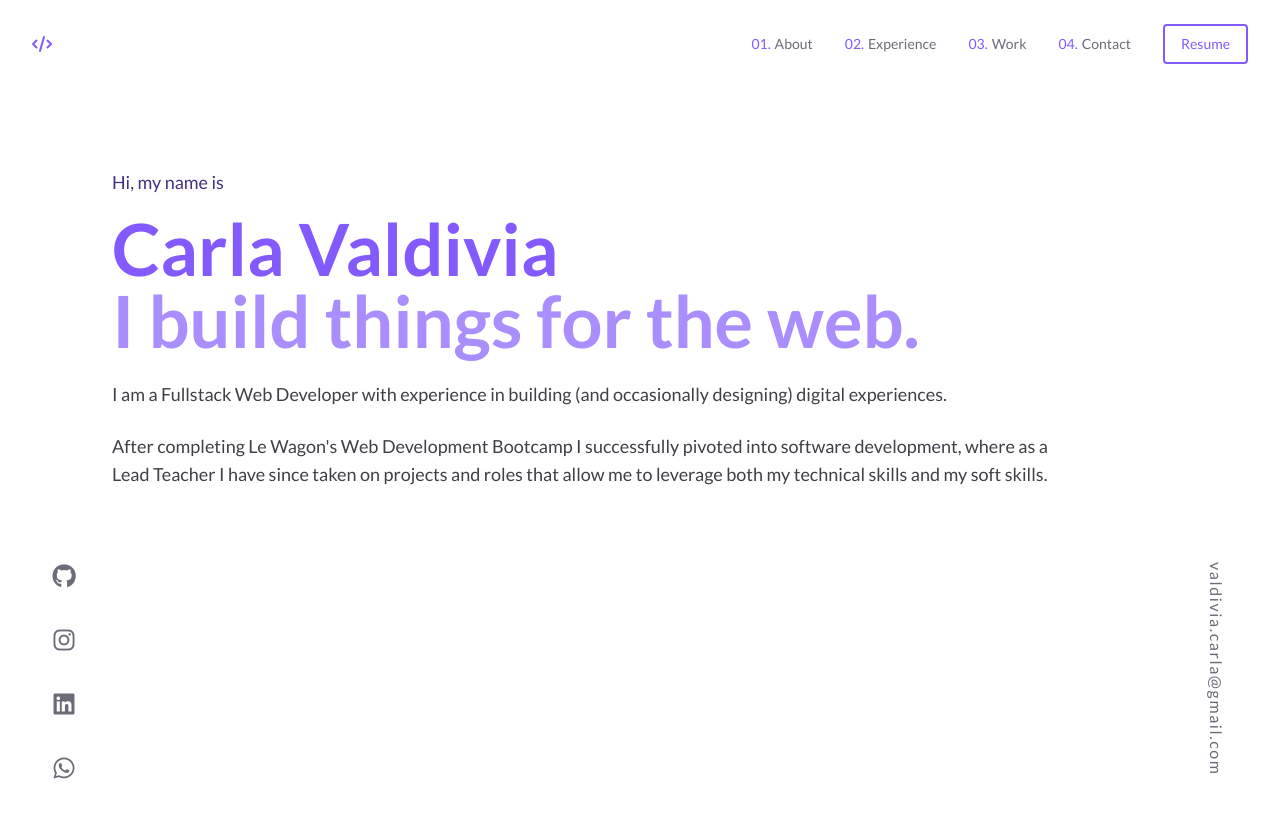
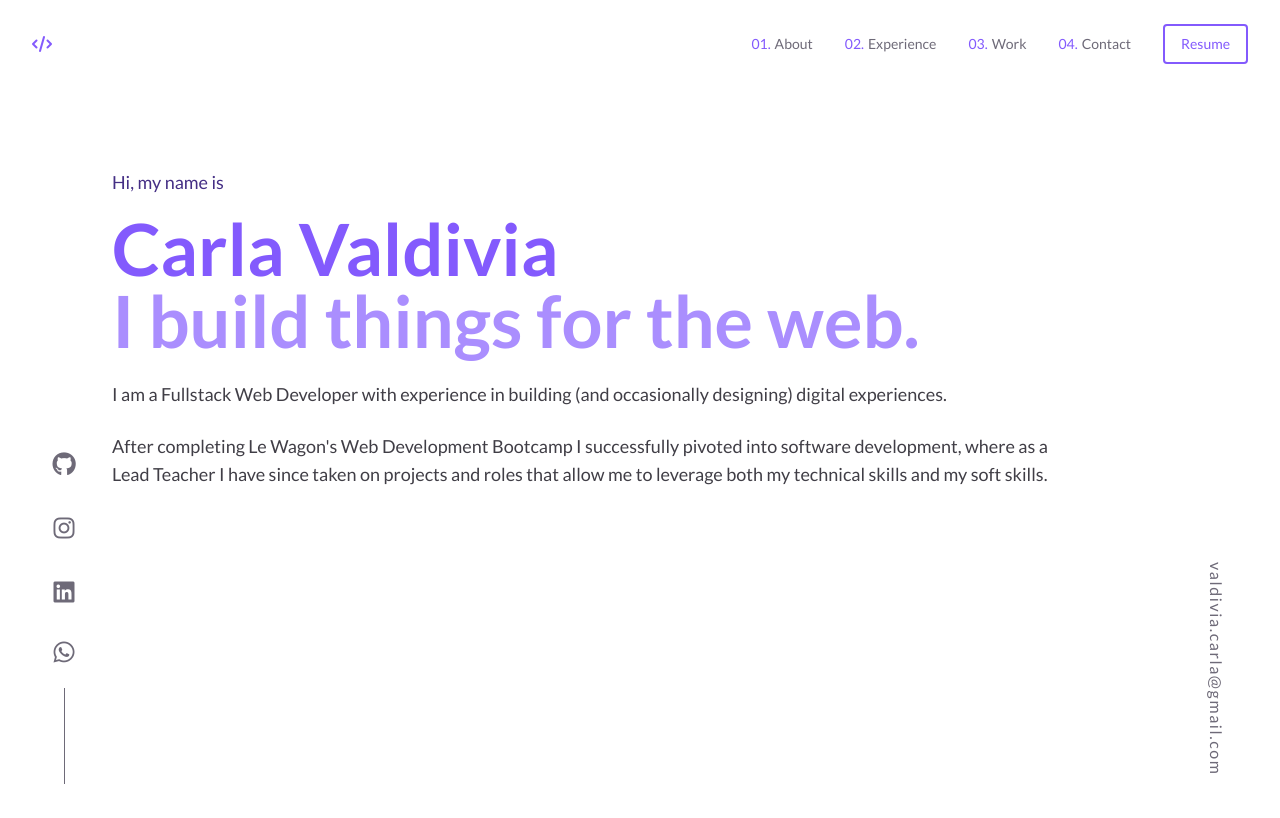
Before and after one commit to cvaldivia83/portfolio, a React (Vite) app: page / in a window 1280 px wide. Shown: the top 818 px of the page. Built offline with nearby package versions, Linux system fonts and the light colour scheme.

Commit message:
Fix leftsidebar tiree

```diff
--- a/src/assets/css/LeftSideBar.css
+++ b/src/assets/css/LeftSideBar.css
@@ -5,14 +5,20 @@
 @layer components {
   /* layout */
 
+  /* md:grid md:grid-cols-[100px_minmax(1000px,_100%)_100px] */
+
   .layout {
-    @apply md:grid md:grid-cols-[100px_minmax(1000px,_100%)_100px] w-screen;
+    @apply w-screen fixed bottom-0 left-0 h-20 w-32;
   }
 
   /* left sidebar */
 
   .left_sidebar {
-    @apply flex flex-col items-center justify-end after:content-[''] after:w-px after:bg-dGray after:h-24 mx-auto h-screen;
+    @apply flex flex-col items-center justify-end fixed bottom-0 left-0 h-20 w-32;
+  }
+
+  .left-tiree {
+    @apply flex items-center flex-col after:content-[''] after:w-px after:bg-dGray after:h-24 after:mt-6 mx-auto h-screen;
   }
 
   .left_sidebar > a {
--- a/src/assets/css/RightSideBar.css
+++ b/src/assets/css/RightSideBar.css
@@ -10,7 +10,7 @@
 
 @layer components {
   .right_sidebar {
-    @apply flex flex-col items-center justify-end after:content-[''] after:w-px after:bg-dGray after:h-24 mx-auto hover:after:bg-dPurple;
+    @apply flex flex-col items-center justify-end after:content-[''] after:w-px after:bg-dGray after:h-24 mx-auto hover:after:bg-dPurple fixed bottom-0 right-0 h-16 w-32;
   }
 
   .sidebar_email {
--- a/src/components/LeftSideBar.jsx
+++ b/src/components/LeftSideBar.jsx
@@ -1,6 +1,6 @@
 export default function LeftSideBar() {
   return (
-    <div className="left_sidebar fixed bottom-0 left-0 h-20 w-32">
+    <div className="left_sidebar">
       <a href="https://github.com/cvaldivia83" target="_blank" rel="noreferrer">
         <i className="fa-brands fa-github"></i>
       </a>
@@ -13,7 +13,7 @@ export default function LeftSideBar() {
         <i className="fa-brands fa-linkedin"></i>
       </a>
 
-      <a href="https://wa.me/5521974816078" target="_blank" rel="noreferrer">
+      <a href="https://wa.me/5521974816078" target="_blank" rel="noreferrer" class="left-tiree">
         <i className="fa-brands fa-whatsapp"></i>
       </a>
     </div>
--- a/src/components/RightSideBar.jsx
+++ b/src/components/RightSideBar.jsx
@@ -1,6 +1,6 @@
 export default function RightSideBar() {
   return (
-    <div className="right_sidebar fixed bottom-0 right-0 h-16 w-32">
+    <div className="right_sidebar">
       <a href="mailto:valdivia.carla@gnail.com" className="sidebar_email">
         valdivia.carla@gmail.com
       </a>
```
